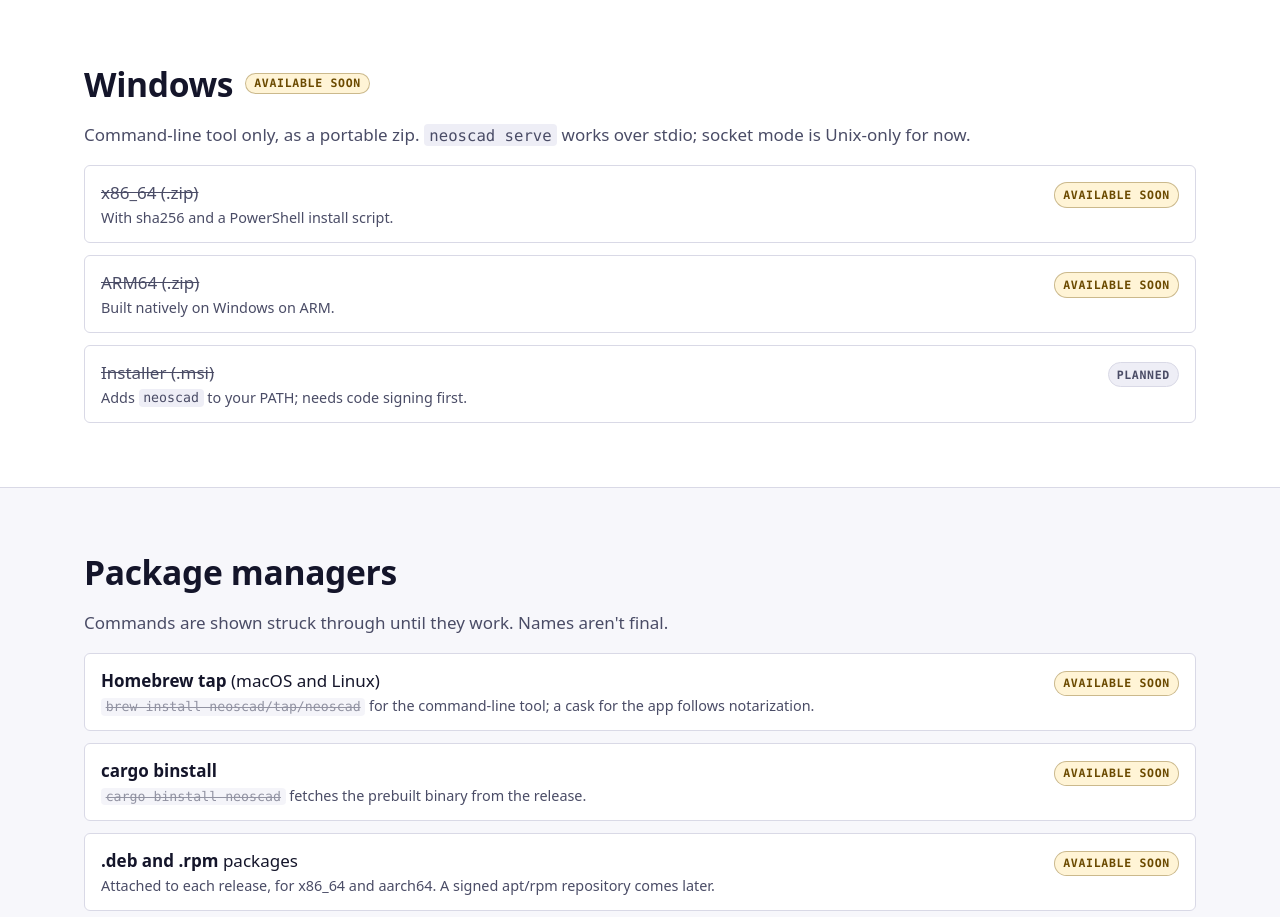
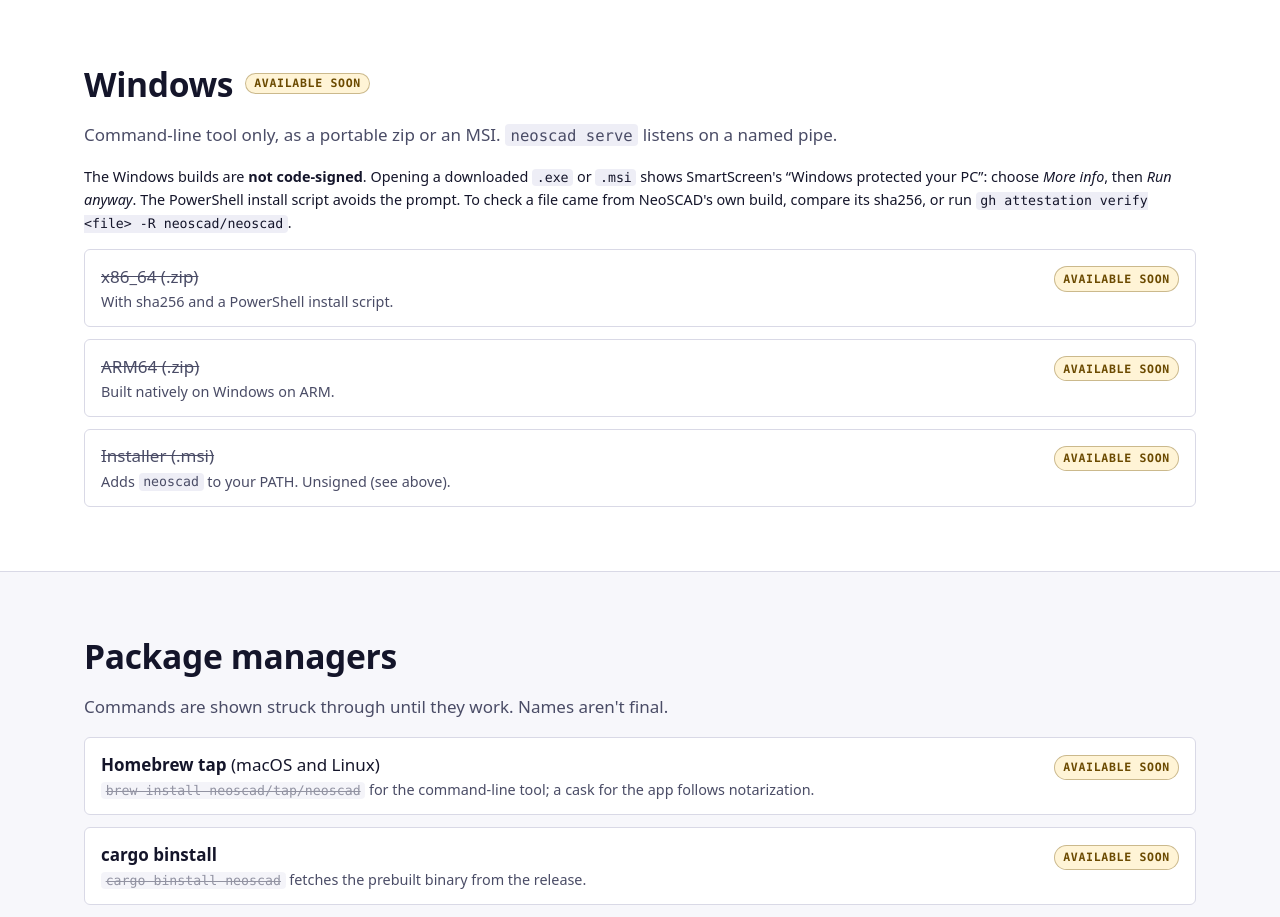
Before and after one commit to neoscad/website, a plain HTML site: page download.html in a window 1280 px wide. Shown: the part 1600-2517 px from the top of the page. Drawn offline with Linux system fonts and the light colour scheme.

Commit message:
Download page: Windows builds ship unsigned
Say so, what SmartScreen shows and how to proceed, the install script
that avoids the prompt, and how to verify a file (sha256, gh attestation
verify). The MSI is available with the first release; serve listens on a
named pipe on Windows.

```diff
--- a/download.html
+++ b/download.html
@@ -134,8 +134,16 @@
     <section class="section section-alt platform" id="windows" aria-labelledby="windows-title">
       <div class="wrap">
         <h2 id="windows-title">Windows <span class="badge badge-soon">Available soon</span></h2>
-        <p class="muted">Command-line tool only, as a portable zip. <code>neoscad serve</code>
-          works over stdio; socket mode is Unix-only for now.</p>
+        <p class="muted">Command-line tool only, as a portable zip or an MSI.
+          <code>neoscad serve</code> listens on a named pipe.</p>
+        <p class="small">
+          The Windows builds are <strong>not code-signed</strong>. Opening a
+          downloaded <code>.exe</code> or <code>.msi</code> shows SmartScreen's
+          &ldquo;Windows protected your PC&rdquo;: choose <em>More info</em>, then
+          <em>Run anyway</em>. The PowerShell install script avoids the prompt.
+          To check a file came from NeoSCAD's own build, compare its sha256, or
+          run <code>gh attestation verify &lt;file&gt; -R neoscad/neoscad</code>.
+        </p>
         <ul class="dl-list">
           <li>
             <span class="dl-main"><a href="#" aria-disabled="true" tabindex="-1">x86_64 (.zip)</a>
@@ -149,8 +157,8 @@
           </li>
           <li>
             <span class="dl-main"><a href="#" aria-disabled="true" tabindex="-1">Installer (.msi)</a>
-              <span class="dl-note">Adds <code>neoscad</code> to your PATH; needs code signing first.</span></span>
-            <span class="badge badge-planned">Planned</span>
+              <span class="dl-note">Adds <code>neoscad</code> to your PATH. Unsigned (see above).</span></span>
+            <span class="badge badge-soon">Available soon</span>
           </li>
         </ul>
       </div>
```
